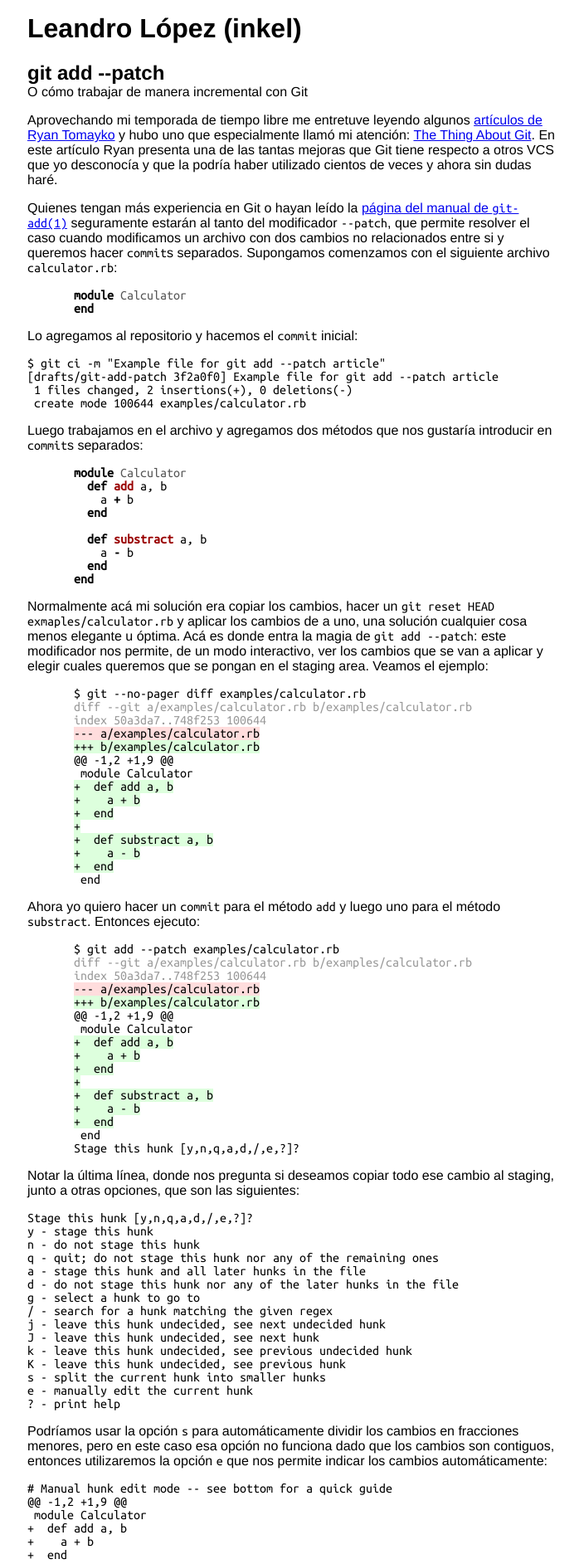
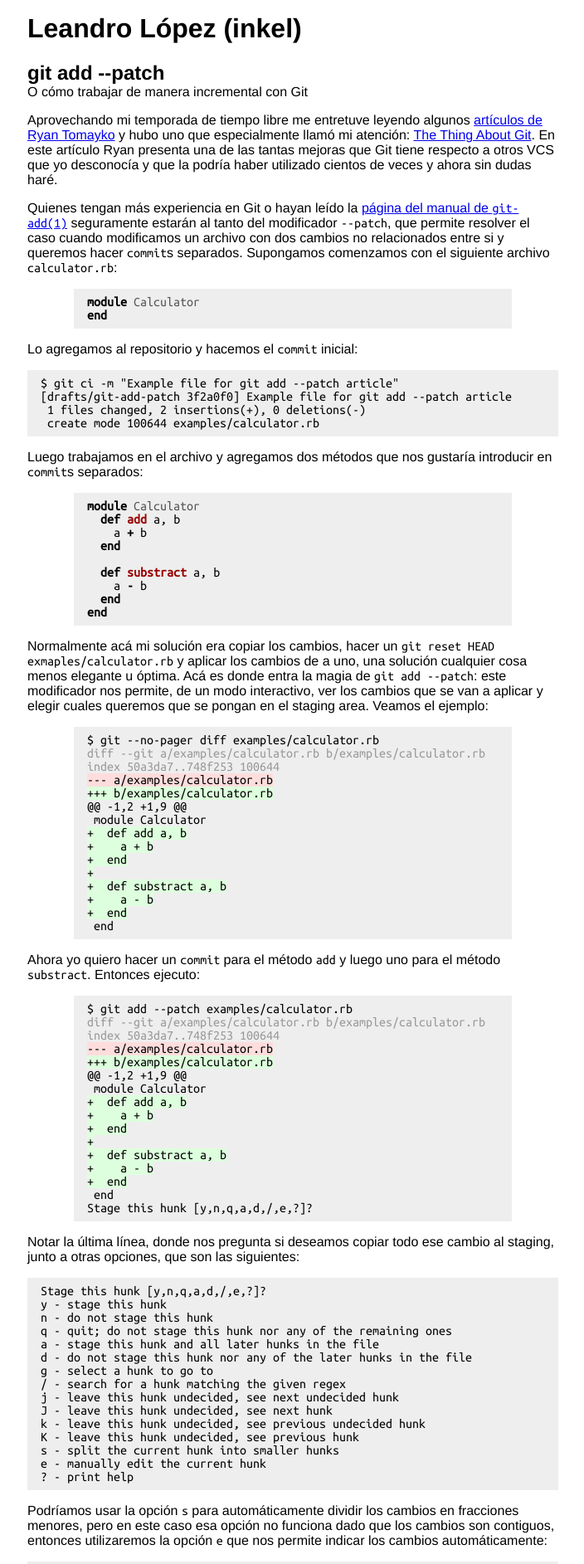
Before and after one commit to inkel/inkel.github.io, a Jekyll site: the page built from _posts/2011-06-07-git-add-patch.md, in a window 1280 px wide. Shown: the top 1885 px of the page at 83% size, without its empty margins (287-991 px from the left). Built offline with Jekyll 4.4.1, drawn with Linux system fonts in a browser that asks for light colours; some web fonts are replaced; Markdown is read by kramdown in place of the engine named in the settings.

Commit message:
<pre> styling sucked, fixed

```diff
--- a/css/default.css
+++ b/css/default.css
@@ -1 +1 @@
-html{background:#fff}body{padding:1em;margin:0 auto;width:40em;font-family:Helvetica,Arial,sans-serif}h1,h2,h3,h4,h5,h6{font-family:"Cantora One",Helvetica,Arial,sans-serif}h1{margin-top:0}h1 a{color:#000;text-decoration:none}hgroup h1,hgroup h2,hgroup p{margin:0}#followme nav{text-align:center}#followme nav ul{display:inline}#followme nav ul li{display:inline}#followme nav ul li:before{content:" [ "}#followme nav ul li:after{content:" ] "}#followme a{color:#000}#followme a:hover{color:red}dt{font-weight:bold;margin-top:1em}dt a{text-decoration:none;color:#000}dt time{font-weight:normal;font-size:0.75em}pre,code,kbd{font-family:"Ubuntu Mono",monospace}
+html{background:#fff}body{padding:1em;margin:0 auto;width:40em;font-family:Helvetica,Arial,sans-serif}h1,h2,h3,h4,h5,h6{font-family:"Cantora One",Helvetica,Arial,sans-serif}h1{margin-top:0}h1 a{color:#000;text-decoration:none}hgroup h1,hgroup h2,hgroup p{margin:0}#followme nav{text-align:center}#followme nav ul{display:inline}#followme nav ul li{display:inline}#followme nav ul li:before{content:" [ "}#followme nav ul li:after{content:" ] "}#followme a{color:#000}#followme a:hover{color:red}dt{font-weight:bold;margin-top:1em}dt a{text-decoration:none;color:#000}dt time{font-weight:normal;font-size:0.75em}pre,code,kbd{font-family:"Ubuntu Mono",monospace}pre{padding:0.5em 1em;overflow:scroll;background:#eee}
--- a/css/default.sass
+++ b/css/default.sass
@@ -54,3 +54,8 @@
 
 pre, code, kbd
   font-family: "Ubuntu Mono", monospace
+
+pre
+  padding: .5em 1em
+  overflow: scroll
+  background: #eee
```
